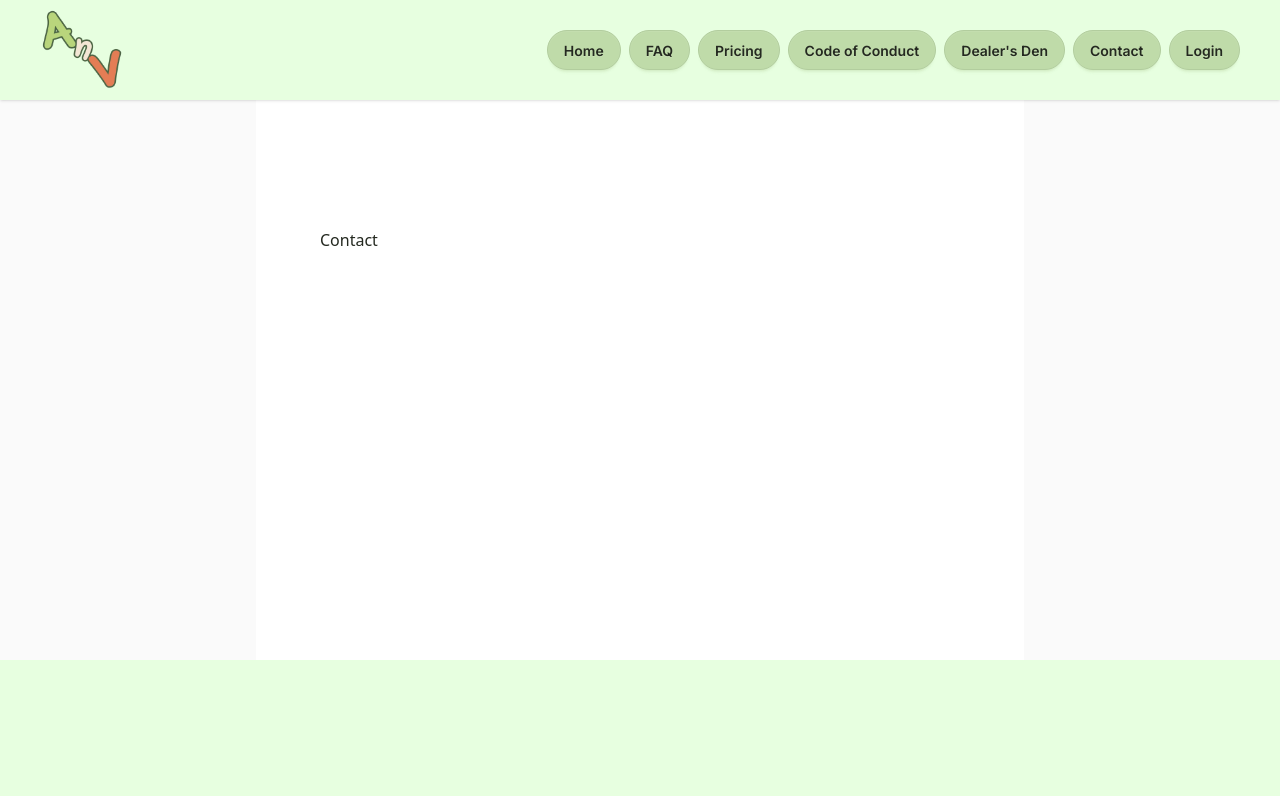
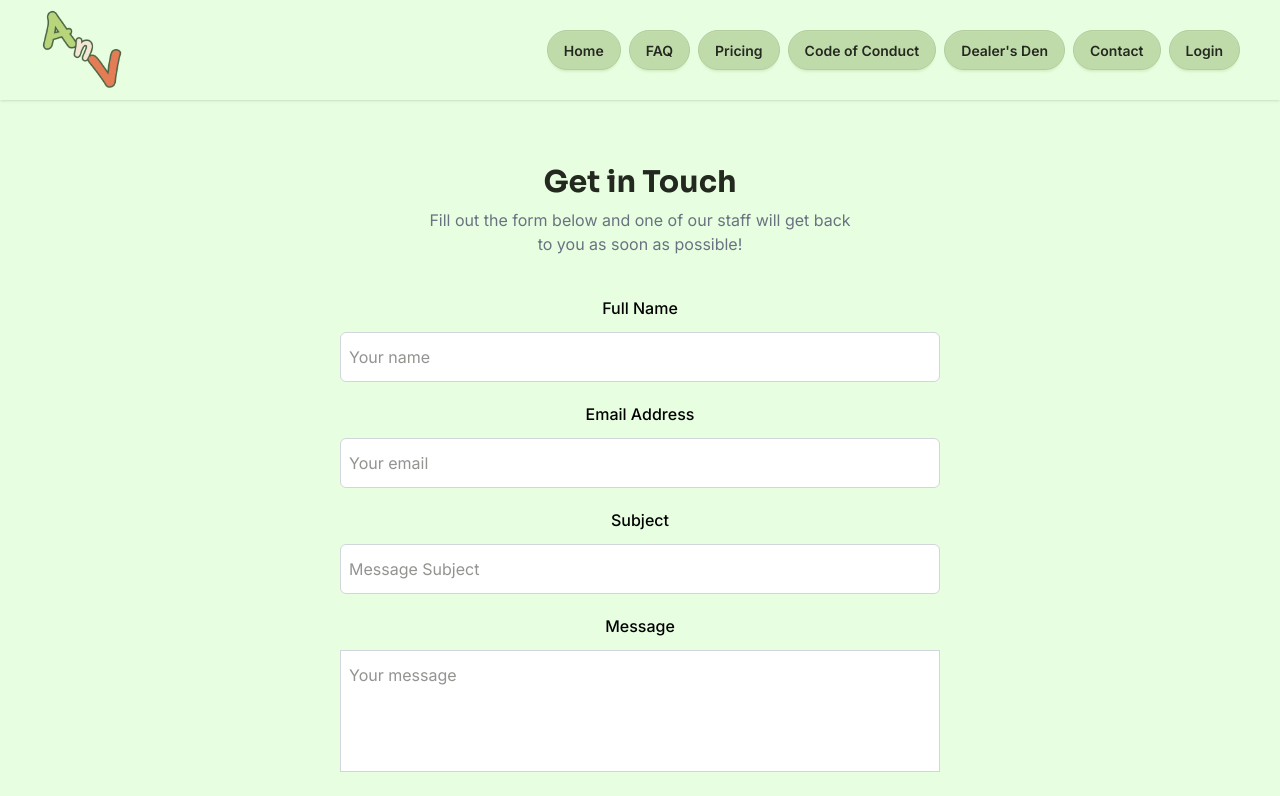
Before and after one commit to ja-zzy/ainmhicon.ie, a Next.js app: page /contact in a window 1280 px wide. Shown: the top 796 px of the page. Built offline with nearby package versions, Linux system fonts and the light colour scheme.

Commit message:
Contact Page

```diff
--- a/app/contact/page.tsx
+++ b/app/contact/page.tsx
@@ -1,9 +1,68 @@
-export default function Contact() {
+'use client'
+
+import { useState } from "react";
+
+export default function ContactPage() {
+    const [formError, setFormError] = useState<boolean>(false);
+    const [formSuccess, setFormSuccess] = useState<boolean>(false);
+
+    const onSubmit = async (event) => {
+        event.preventDefault();
+
+        const formData = new FormData(event.target);
+        formData.append("access_key", "c1f067ee-8515-49f3-8ad8-b2b25dc1f4ff");
+
+        const response = await fetch("https://api.web3forms.com/submit", {
+            method: "POST",
+            body: formData
+        });
+
+        const data = await response.json();
+        if (data.success) {
+            setFormSuccess(true);
+            event.target.reset();
+        } else {
+            setFormError(true)
+        }
+    };
+
     return (
-        <div className="flex flex-col flex-1 items-center justify-center bg-zinc-50 font-sans dark:bg-black">
-            <main className="flex flex-1 w-full max-w-3xl flex-col items-center justify-between py-32 px-16 bg-white dark:bg-black sm:items-start">
-                Contact
-            </main>
+        <div className="flex flex-col flex-1 items-center justify-centerfont-sans">
+            <h1 className="text-3xl pt-16 font-bold">Get in Touch</h1>
+            <span className="pt-2 text-gray-500 w-110 text-center">Fill out the form below and one of our staff will get back to you as soon as possible!</span>
+
+            <form onSubmit={onSubmit}>
+                <input type="hidden" name="redirect" value="http://localhost:3000/contact"></input>
+                <div className="mb-5 w-150 pt-10">
+                    <label htmlFor="name" className="mb-3 block text-base font-medium text-black justify-self-center">Full Name</label>
+                    <input type="text" placeholder="Your name" name="name"
+                        className="w-full rounded-md border border-gray-300 bg-white py-3 px-2" />
+                </div>
+                <div className="mb-5">
+                    <label htmlFor="email" className="mb-3 block text-base font-medium text-black justify-self-center">Email Address</label>
+                    <input type="email" placeholder="Your email" name="email"
+                        className="w-full rounded-md border border-gray-300 bg-white py-3 px-2" />
+                </div>
+                <div className="mb-5">
+                    <label htmlFor="subject" className="mb-3 block text-base font-medium text-black justify-self-center">Subject</label>
+                    <input type="text" placeholder="Message Subject" name="subject"
+                        className="w-full rounded-md border border-gray-300 bg-white py-3 px-2" />
+                </div>
+                <div className="mb-5">
+                    <label htmlFor="message" className="mb-3 block text-base font-medium text-black justify-self-center">Message</label>
+                    <textarea rows={4} placeholder="Your message" name="message"
+                        className="w-full resize-none roundedmd border border-gray-300 bg-white py-3 px-2"></textarea>
+                </div>
+                <div>
+                    <button className="hover:shadow-form rounded-md bg-purple-500 py-3 w-full">Send Message</button>
+                </div>
+            </form>
+            <div>
+                {formSuccess && <span><strong className="text-emerald-700">Message has been sent successfully! We will get back to you as soon as possible</strong></span>}
+                {formError && <span><strong className="text-red-700">Something went wrong... Please try again later or email us directly via mail@ainmhicon.ie</strong></span>}
+            </div>
+
+            <span className="pt-16">You can also contact us directly at <a href="mailto:mail@ainmhicon.ie" className="underline text-blue-800">mail@ainmhicon.ie</a></span>
         </div>
     );
 }
```
